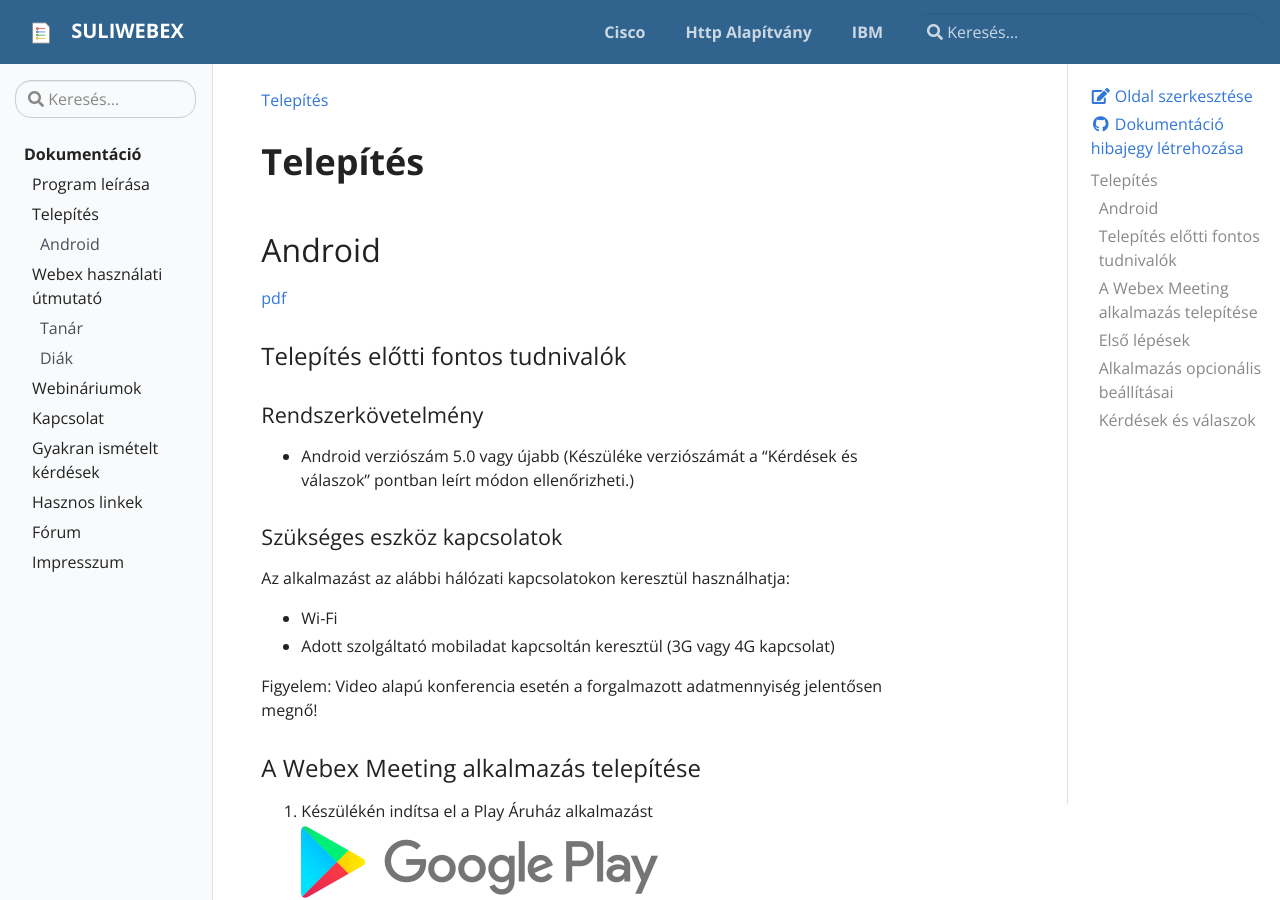
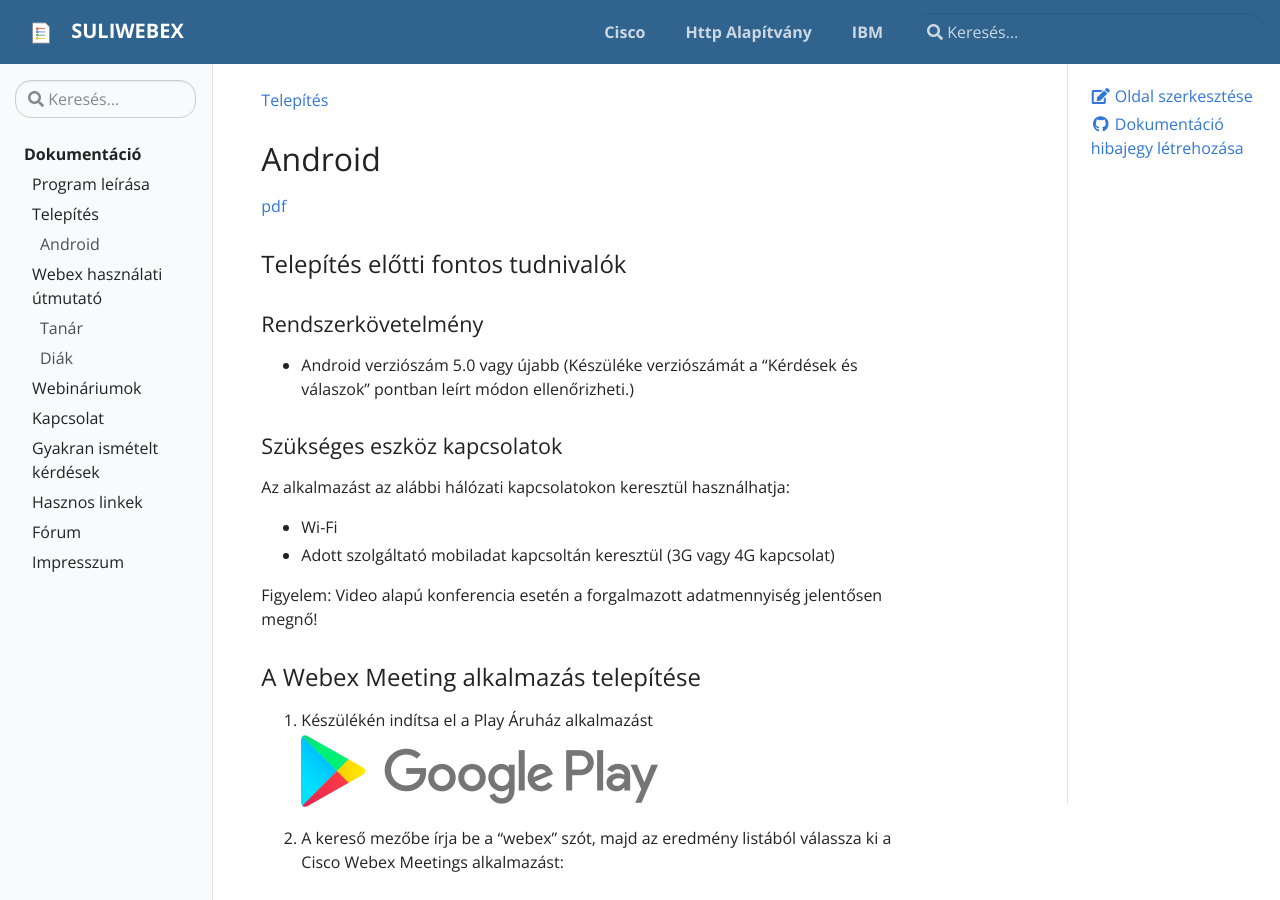
Before and after one commit to suliwebex/suliwebex.github.io, a Jekyll site: the page built from pages/install.md, in a window 1280 px wide and 900 px high. Built offline with Jekyll 4.4.1, drawn with Linux system fonts in a browser that asks for light colours.

```diff
--- a/pages/install.md
+++ b/pages/install.md
@@ -1,9 +1,8 @@
 ---
+layout: page
 title: Telepítés
 permalink: /install/
 ---
-
-# Telepítés
 
 ## Android
 
```
